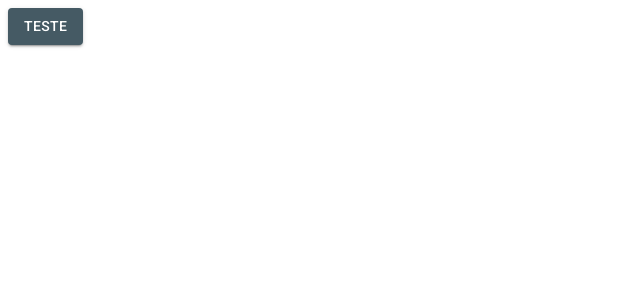
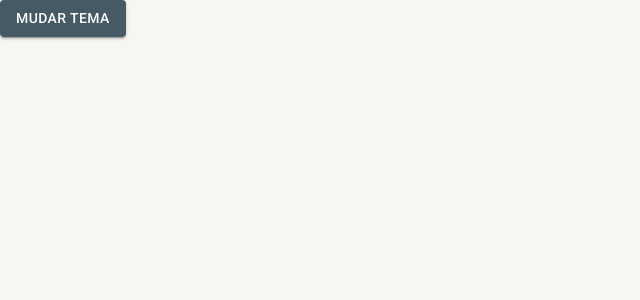
Before and after one commit to igorsouzaa98/frontend_crud, a React (Create React App) app: page /home in a window 1280 px wide. Shown: the top 300 px of the page, without its empty margins (0-640 px from the left). Built offline with nearby package versions, Linux system fonts and the light colour scheme.

Commit message:
Foi adicionado tema escura e a troca de temas

```diff
--- a/public/index.html
+++ b/public/index.html
@@ -17,7 +17,7 @@
 
     <title>Academy Crud</title>
   </head>
-  <body>
+  <body style="margin: 0; padding: 0">
     <noscript>Você precisa do JavaScript para rodar esse site!</noscript>
     <div id="root"></div>
 
--- a/src/routes/index.tsx
+++ b/src/routes/index.tsx
@@ -1,10 +1,12 @@
 import {Routes, Route, Navigate} from 'react-router-dom'
 import {Button} from "@mui/material";
+import {useAppThemeContext} from "../shared/contexts";
 
 export const AppRoutes = () =>{
+    const {toggleTheme} = useAppThemeContext()
     return(
         <Routes>
-            <Route path ='/home' element ={<Button variant='contained' color='primary'>Teste</Button>}>
+            <Route path ='/home' element ={<Button variant='contained' color='primary' onClick={toggleTheme}>Mudar Tema</Button>}>
             </Route>
             <Route path='*' element={<Navigate to='/home' />} />
         </Routes>
--- /dev/null
+++ b/src/shared/contexts/ThemeContext.tsx
@@ -0,0 +1,41 @@
+import {createContext, useCallback, useContext, useMemo, useState} from 'react'
+import {Box, ThemeProvider} from "@mui/material";
+import {DarkTheme, LightTheme} from "../themes";
+
+interface  IThemeContextData{
+    themeName: 'light' | 'dark'
+    toggleTheme: () => void
+}
+
+const ThemeContext = createContext({} as IThemeContextData)
+
+export const useAppThemeContext = () =>{
+    return useContext(ThemeContext)
+}
+
+type Props = {
+    children: JSX.Element
+}
+
+export  const  AppThemeProvider: React.FC <Props> = ({children}) => {
+    const [themeName, setThemeName] = useState <'light' | 'dark'>('light')
+
+    const toggleTheme = useCallback(()=>{
+        setThemeName(oldThemeName=> oldThemeName === 'light' ? 'dark' : 'light')
+    }, [])
+
+    const theme = useMemo(()=>{
+        if (themeName === 'light') return LightTheme
+        return DarkTheme
+    }, [themeName])
+
+    return(
+        <ThemeContext.Provider value={{themeName, toggleTheme}}>
+            <ThemeProvider theme = {DarkTheme}>
+                <Box width ='100vw' height='100vh' bgcolor={theme.palette.background.default}>
+                    {children}
+                </Box>
+            </ThemeProvider>
+        </ThemeContext.Provider>
+    )
+}
--- a/src/shared/contexts/index.ts
+++ b/src/shared/contexts/index.ts
@@ -1 +1 @@
-export {}
+export * from './ThemeContext'
--- /dev/null
+++ b/src/shared/themes/Dark.ts
@@ -0,0 +1,23 @@
+import {createTheme} from '@mui/material'
+import {blueGrey, grey} from "@mui/material/colors";
+
+export const DarkTheme = createTheme({
+    palette:{
+        primary:{
+            main:blueGrey[700],
+            dark:blueGrey[800],
+            light:blueGrey[500],
+            contrastText:'#ffffff',
+        },
+        secondary:{
+            main:grey[500],
+            dark:grey[400],
+            light:grey[300],
+            contrastText:'#ffffff',
+        },
+        background:{
+            default:'#303134',
+            paper:'#ffffff',
+        }
+    }
+})
--- a/src/shared/themes/index.ts
+++ b/src/shared/themes/index.ts
@@ -1 +1,3 @@
 export * from './Light'
+
+export * from './Dark'
```
Also changed, not shown: src/App.tsx (+7 -6 lines).
